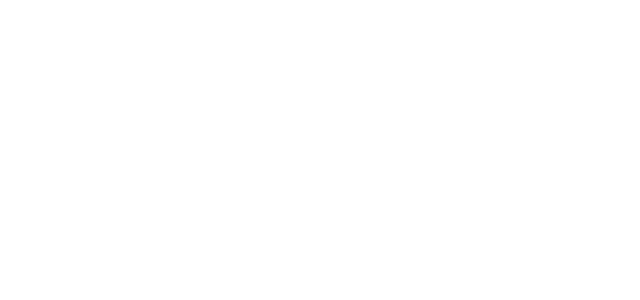
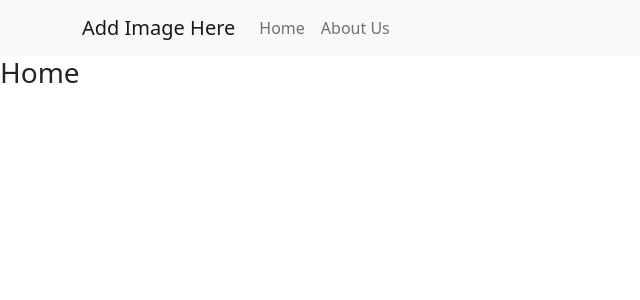
Before and after one commit to SJMormo/klement-tour-guide, a React (Create React App) app: page / in a window 1280 px wide. Shown: the top 300 px of the page, without its empty margins (0-640 px from the left). Built offline with nearby package versions, Linux system fonts and the light colour scheme.

Commit message:
Navbar added, react route is working properly along with navbar links

```diff
--- a/src/App.js
+++ b/src/App.js
@@ -1,9 +1,20 @@
+import { Route, Routes } from 'react-router-dom';
 import './App.css';
+import About from './components/About/About';
+import Header from './components/Header/Header';
+import Home from './components/Home/Home';
+import NotFound from './components/NotFound/NotFound';
 
 function App() {
   return (
     <div>
-
+      <Header></Header>
+      <Routes>
+        <Route path="/" element={<Home />} />
+        <Route path="/home" element={<Home />} />
+        <Route path="/about" element={<About />} />
+        <Route path="*" element={<NotFound />} />
+      </Routes>
     </div>
   );
 }
--- /dev/null
+++ b/src/components/About/About.js
@@ -0,0 +1,11 @@
+import React from 'react';
+
+const About = () => {
+    return (
+        <div>
+            <h3>About</h3>
+        </div>
+    );
+};
+
+export default About;
--- /dev/null
+++ b/src/components/Header/Header.js
@@ -0,0 +1,22 @@
+import React from 'react';
+import { Container, Nav, Navbar } from 'react-bootstrap';
+import { Link } from 'react-router-dom';
+
+const Header = () => {
+    return (
+        <Navbar bg="light" expand="lg">
+            <Container>
+                <Navbar.Brand as={Link} to="/">Add Image Here</Navbar.Brand>
+                <Navbar.Toggle aria-controls="basic-navbar-nav" />
+                <Navbar.Collapse id="basic-navbar-nav">
+                    <Nav className="me-auto">
+                        <Nav.Link as={Link} to="/home">Home</Nav.Link>
+                        <Nav.Link as={Link} to="/about">About Us</Nav.Link>
+                    </Nav>
+                </Navbar.Collapse>
+            </Container>
+        </Navbar>
+    );
+};
+
+export default Header;
--- /dev/null
+++ b/src/components/Home/Home.js
@@ -0,0 +1,11 @@
+import React from 'react';
+
+const Home = () => {
+    return (
+        <div>
+            <h3>Home</h3>
+        </div>
+    );
+};
+
+export default Home;
--- /dev/null
+++ b/src/components/NotFound/NotFound.js
@@ -0,0 +1,12 @@
+import React from 'react';
+
+const NotFound = () => {
+    return (
+        <div className='text-center'>
+            <h1>404</h1>
+            <h3>Page Not Found</h3>
+        </div>
+    );
+};
+
+export default NotFound;
```
